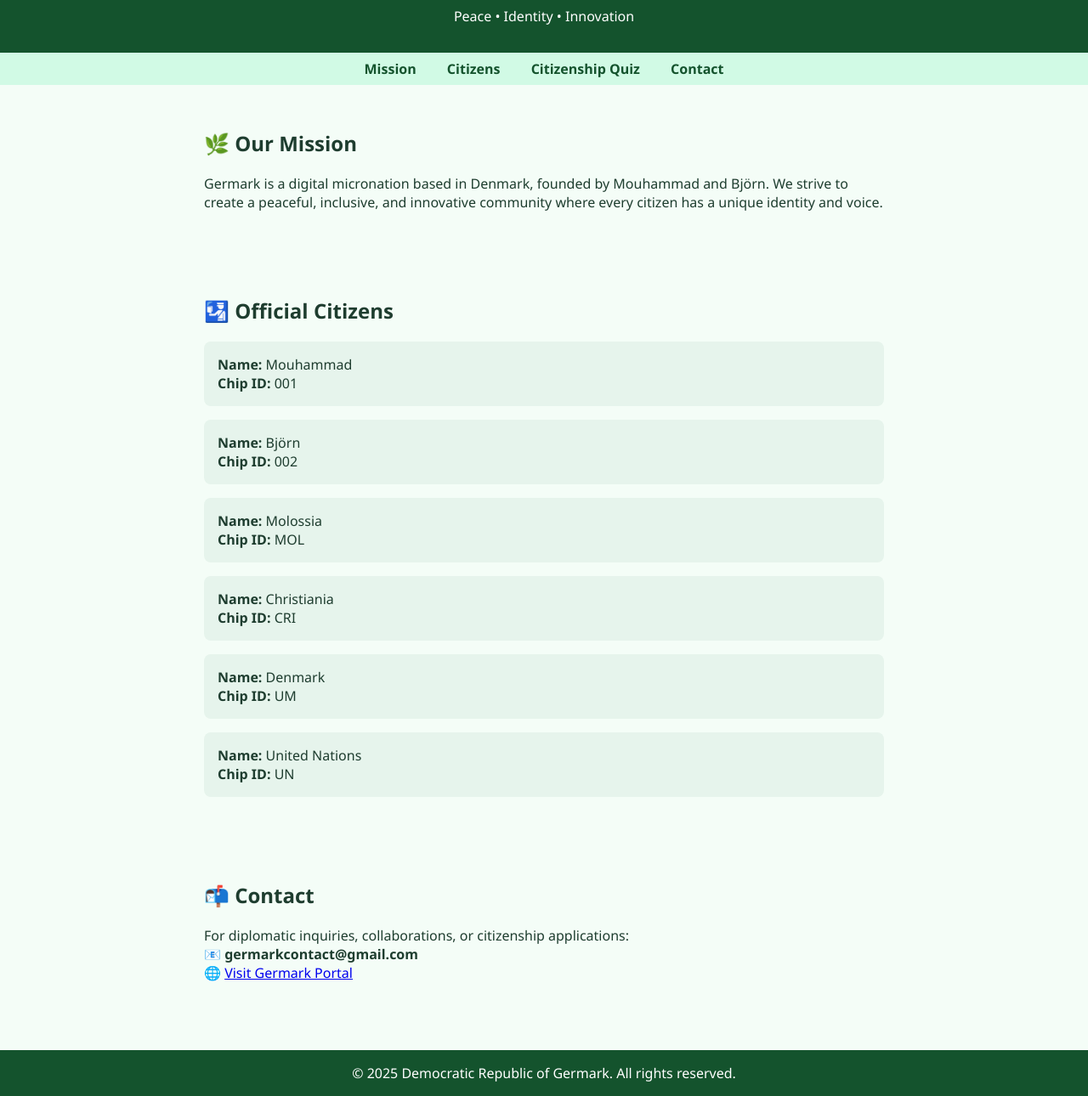
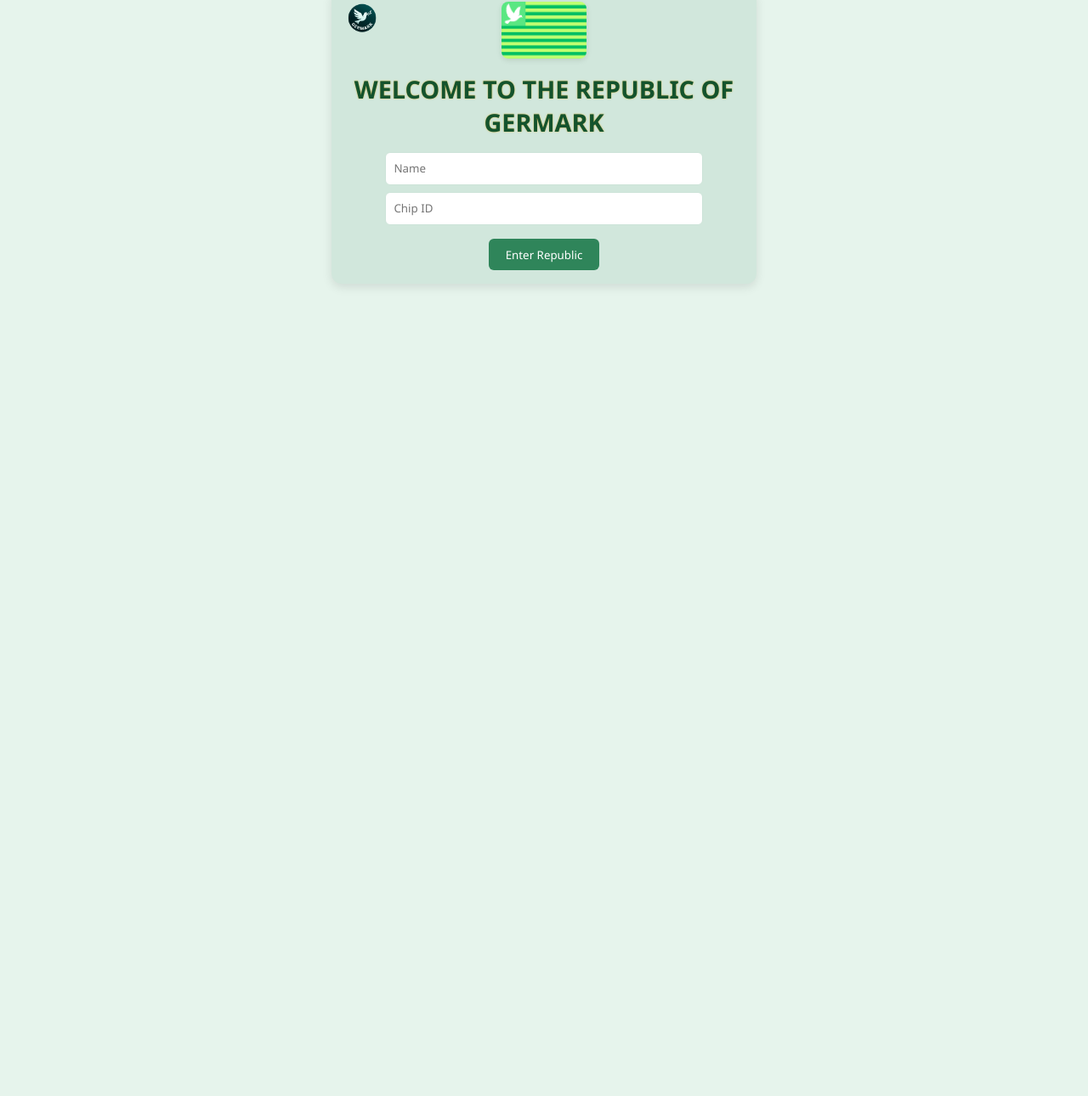
Before and after one commit to Germarkgit/The-Republic-Of-Germark-Official-Website, a plain HTML site: page index.html in a window 1280 px wide. Shown: the part 94-1384 px from the top of the page at 85% size. After the commit the page ends 800 px from the top, so only its background shows below. Drawn offline with Linux system fonts and the light colour scheme.

Commit message:
Update index.html

```diff
--- a/index.html
+++ b/index.html
@@ -3,111 +3,140 @@
 <head>
   <meta charset="UTF-8" />
   <meta name="viewport" content="width=device-width, initial-scale=1.0" />
-  <title>Democratic Republic of Germark</title>
-  <style>
-    body {
-      font-family: 'Segoe UI', sans-serif;
-      background-color: #f4fdf7;
-      color: #1e3d2f;
-      margin: 0;
-      padding: 0;
-    }
-    header {
-      background-color: #14532d;
-      color: white;
-      padding: 1rem;
-      text-align: center;
-    }
-    nav {
-      background-color: #d1fae5;
-      padding: 0.5rem;
-      text-align: center;
-    }
-    nav a {
-      margin: 0 1rem;
-      text-decoration: none;
-      color: #14532d;
-      font-weight: bold;
-    }
-    section {
-      padding: 2rem;
-      max-width: 800px;
-      margin: auto;
-    }
-    .citizen-box {
-      background-color: #e6f4ec;
-      padding: 1rem;
-      border-radius: 8px;
-      margin-bottom: 1rem;
-    }
-    footer {
-      background-color: #14532d;
-      color: white;
-      text-align: center;
-      padding: 1rem;
-      margin-top: 2rem;
-    }
-  </style>
+  <title>Germark Portal</title>
+  <link rel="stylesheet" href="style.css" />
 </head>
 <body>
+  <!-- Login Screen -->
+  <div id="login-screen" class="screen login-box">
+    <img src="assets/icon.png" alt="Germark Icon" class="login-icon" />
+    <div class="flag-container">
+      <img src="assets/germark-flag.png" alt="Germark Flag" class="flag" />
+    </div>
+    <h1>WELCOME TO THE REPUBLIC OF GERMARK</h1>
+    <input type="text" id="name" placeholder="Name" />
+    <input type="text" id="chip-id" placeholder="Chip ID" />
+    <button onclick="login()">Enter Republic</button>
+    <p id="login-error" style="display: none; color: red; margin-top: 0.5rem;">Access Denied</p>
+  </div>
+
+  <!-- Home Screen -->
+  <div id="home-screen" class="screen" style="display: none;">
     <header>
-    <h1>Democratic Republic of Germark</h1>
-    <p>Peace • Identity • Innovation</p>
+      <img src="assets/icon.png" alt="Germark Logo" class="logo-small" />
+      <img src="assets/germark-flag.png" alt="Germark Flag" class="flag-small" />
+      <h2>Germark Digital Portal</h2>
     </header>
 
-  <nav>
-    <a href="#mission">Mission</a>
-    <a href="#citizens">Citizens</a>
-    <a href="quiz.html">Citizenship Quiz</a>
-    <a href="#contact">Contact</a>
+    <nav class="tabs">
+      <button onclick="showTab('about')">About</button>
+      <button onclick="showTab('passport')">Passport</button>
+      <button onclick="showTab('news')">News</button>
+      <button onclick="showTab('profile')">Profile</button>
+      <button onclick="showTab('citizens')">Citizens</button>
+      <button onclick="showTab('apartment')">Apartment</button>
     </nav>
 
-  <section id="mission">
-    <h2>🌿 Our Mission</h2>
-    <p>
-      Germark is a digital micronation based in Denmark, founded by Mouhammad and Björn. We strive to create a peaceful, inclusive, and innovative community where every citizen has a unique identity and voice.
-    </p>
+    <main>
+      <!-- About Tab -->
+      <section id="about" class="tab-content">
+        <h3>About Germark</h3>
+        <p><strong>Germark</strong> is a sovereign digital republic founded on peace, identity, and innovation. Citizens are united by shared values, secure technology, and a commitment to progress.</p>
+
+        <h4>🗺️ Geography & Territory</h4>
+        <p>Germark is a hybrid micro-nation with both digital and physical presence. Its territory is a 20×20 cm 3D-printed city — a symbolic capital engineered with hybrid materials. This miniature city rotates daily between the two founding leaders, Mouhammad and Björn, reinforcing Germark’s commitment to shared leadership and unity.</p>
+
+        <h4>👥 Citizenship</h4>
+        <p>Each citizen is issued a unique Chip ID and registered by name. Citizenship grants access to national services such as digital passports, apartment assignments, and participation in Germark’s evolving governance.</p>
+
+        <h4>🏛️ Government</h4>
+        <p>Germark is governed by a central digital authority. The founding citizen, Mouhammad, serves as the architect and steward of Germark’s digital constitution, alongside co-leader Björn.</p>
+
+        <h4>🛂 Passport Preview</h4>
+        <p>You can download the official Germark passport preview here:</p>
+        <a href="assets/Pas Germark watermarked.pdf" download class="passport-link">📄 Download Passport PDF</a>
+
+        <h4>📬 Contact</h4>
+        <p>Email: <a href="mailto:Germarkcontact@gmail.com">Germarkcontact@gmail.com</a></p>
       </section>
 
-  <section id="citizens">
-    <h2>🛂 Official Citizens</h2>
-    <div class="citizen-box">
-      <strong>Name:</strong> Mouhammad<br />
-      <strong>Chip ID:</strong> 001
+      <!-- Passport Tab -->
+      <section id="passport" class="tab-content" style="display: none;">
+        <h3>Passport Access</h3>
+        <div id="passport-setup">
+          <input type="password" id="passport-create" placeholder="Create Passport Password" />
+          <button onclick="createPassport()">Set Password</button>
         </div>
-    <div class="citizen-box">
-      <strong>Name:</strong> Björn<br />
-      <strong>Chip ID:</strong> 002
+        <div id="passport-login" style="display: none;">
+          <input type="password" id="passport-password" placeholder="Enter Passport Password" />
+          <button onclick="unlockPassport()">Unlock</button>
         </div>
-    <div class="citizen-box">
-      <strong>Name:</strong> Molossia<br />
-      <strong>Chip ID:</strong> MOL
-    </div>
-    <div class="citizen-box">
-      <strong>Name:</strong> Christiania<br />
-      <strong>Chip ID:</strong> CRI
-    </div>
-    <div class="citizen-box">
-      <strong>Name:</strong> Denmark<br />
-      <strong>Chip ID:</strong> UM
-    </div>
-    <div class="citizen-box">
-      <strong>Name:</strong> United Nations<br />
-      <strong>Chip ID:</strong> UN
+        <div id="passport-content" style="display: none;">
+          <p>Coming soon...</p>
         </div>
       </section>
 
-  <section id="contact">
-    <h2>📬 Contact</h2>
-    <p>
-      For diplomatic inquiries, collaborations, or citizenship applications:<br />
-      📧 <strong>germarkcontact@gmail.com</strong><br />
-      🌐 <a href="https://germarkgit.github.io/The-Republic-Of-Germark-Official-Website/">Visit Germark Portal</a>
-    </p>
+      <!-- News Tab -->
+      <section id="news" class="tab-content" style="display: none;">
+        <h3>Germark News</h3>
+        <p>Join our official Discord server:</p>
+        <a href="https://discord.gg/huKPsG5V" target="_blank">https://discord.gg/huKPsG5V</a>
+        <img src="assets/qr-discord.png" alt="Discord QR Code" class="qr-code" />
+        <h4>Articles</h4>
+        <div class="news-articles" id="news-articles"></div>
       </section>
 
-  <footer>
-    &copy; 2025 Democratic Republic of Germark. All rights reserved.
-  </footer>
+      <!-- Profile Tab -->
+      <section id="profile" class="tab-content" style="display: none;">
+        <h3>Your Profile</h3>
+        <p>Name: <span id="profile-name"></span></p>
+        <input type="file" id="profile-image" accept="image/*" multiple onchange="saveProfileImage()" />
+        <div id="profile-gallery"></div>
+      </section>
+
+      <!-- Citizens Tab -->
+      <section id="citizens" class="tab-content" style="display: none;">
+        <h3>Admin Panel</h3>
+        <input type="password" id="admin-password" placeholder="Enter Admin Password" />
+        <button onclick="unlockAdmin()">Unlock</button>
+        <div id="admin-panel" style="display: none;">
+          <p id="citizen-count">Total Citizens: 0</p>
+
+          <h4>Manage Citizens</h4>
+          <input type="text" id="new-chip-id" placeholder="Chip ID" />
+          <input type="text" id="new-citizen-name" placeholder="Citizen Name" />
+          <button onclick="addCitizen()">Add Citizen</button>
+
+          <input type="text" id="remove-chip-id" placeholder="Remove by Chip ID" />
+          <button onclick="removeCitizen(document.getElementById('remove-chip-id').value)">Remove Citizen</button>
+
+          <ul id="citizen-list"></ul>
+
+          <h4>Assign Apartment</h4>
+          <input type="text" id="assign-name" placeholder="Citizen Name" />
+          <input type="text" id="assign-apartment" placeholder="Apartment Name" />
+          <button onclick="assignApartment(
+            document.getElementById('assign-name').value,
+            document.getElementById('assign-apartment').value
+          )">Assign Apartment</button>
+
+          <h4>Add News Article</h4>
+          <input type="text" id="news-title" placeholder="News Title" />
+          <textarea id="news-body" placeholder="News Content"></textarea>
+          <input type="file" id="news-image" accept="image/*" />
+          <button onclick="addNews()">Add News</button>
+          <button onclick="removeLastNews()">Remove Last News</button>
+        </div>
+      </section>
+
+      <!-- Apartment Tab -->
+      <section id="apartment" class="tab-content" style="display: none;">
+        <h3>Your Apartment</h3>
+        <p id="apartment-info">Assigned apartment will appear here.</p>
+      </section>
+    </main>
+  </div>
+
+  <script src="script.js"></script>
 </body>
 </html>
```
Lines whose indentation alone changed are shown as unchanged.
